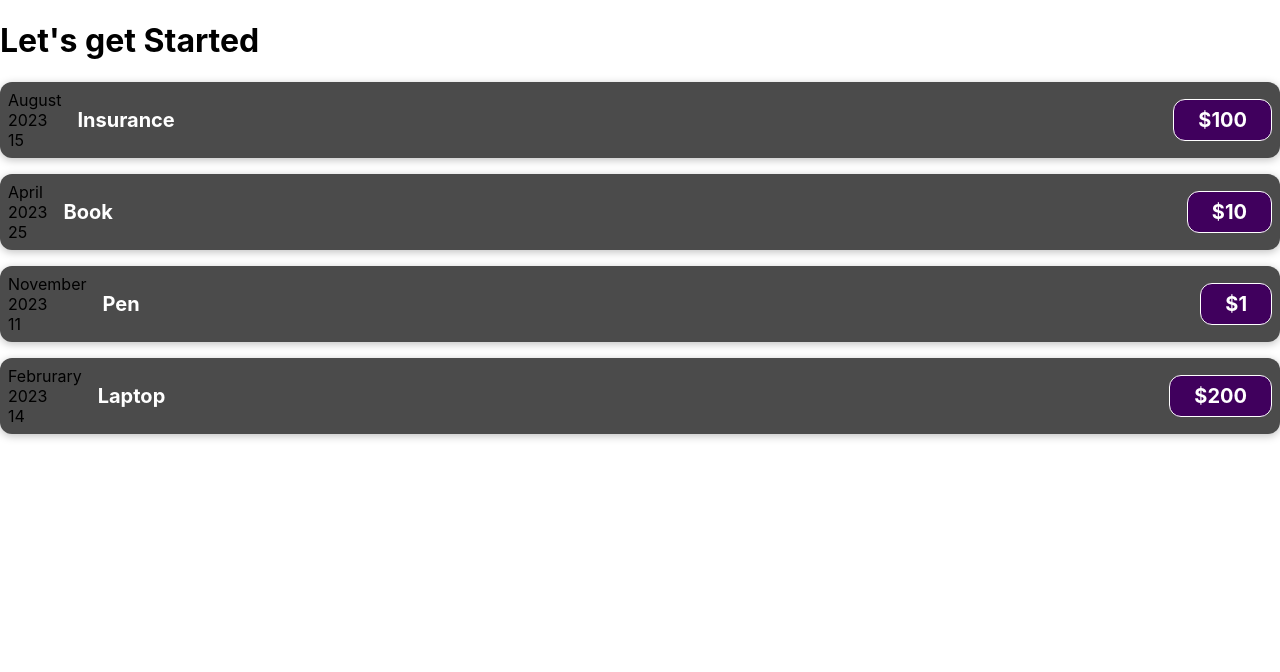
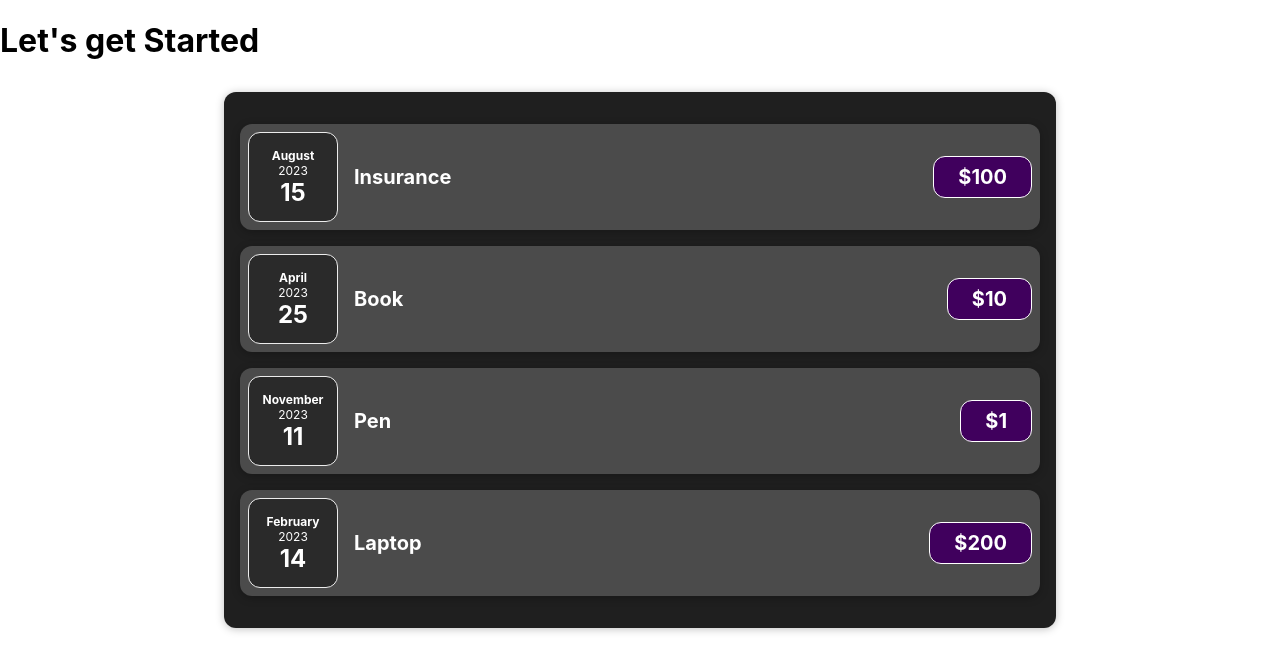
Before and after one commit to revivesanjeev/Expense_Tracker_react_js, a React (Create React App) app: page / in a window 1280 px wide. Shown: the top 672 px of the page. Built offline with nearby package versions, Linux system fonts and the light colour scheme.

Commit message:
spliting the components date and expenses

```diff
--- a/src/App.js
+++ b/src/App.js
@@ -1,51 +1,18 @@
-import ExpenseItem from './componets/ExpenseItem';
+
+import Expenses from './componets/Expenses'
 
 function App() {
   const expenses = [
-    {
-      id: "1",
-      date: new Date(2023, 7, 15),
-      title: "Insurance",
-      price: 100,
-      location: "Bangalore",
-    },
-    {
-      id: "2",
-      date: new Date(2023, 3, 25),
-      title: "Book",
-      price: 10,
-      location: "Delhi",
-    },
-    {
-      id: "3",
-      date: new Date(2023, 10, 11),
-      title: "Pen",
-      price: 1,
-      location: "Hyderabad",
-    },
-    {
-      id: "4",
-      date: new Date(2023, 1, 14),
-      title: "Laptop",
-      price: 200,
-      location: "Mumbai",
-    },
+    { id: "1", date: new Date(2023, 7, 15), title: "Insurance", price: 100 },
+    { id: "2", date: new Date(2023, 3, 25), title: "Book", price: 10 },
+    { id: "3", date: new Date(2023, 10, 11), title: "Pen", price: 1 },
+    { id: "4", date: new Date(2023, 1, 14), title: "Laptop", price: 200 },
   ];
 
   return (
     <div>
       <h1>Let's get Started</h1>
-      {expenses.map((expense, index) => {
-        return (
-          <ExpenseItem
-            key={expense.id}
-            date={expense.date}
-            title={expense.title}
-            price={expense.price}
-            location={expense.location}
-          ></ExpenseItem>
-        );
-      })}
+      <Expenses expenses={expenses} />
     </div>
   );
 }
--- /dev/null
+++ b/src/componets/ExpenseDate.css
@@ -0,0 +1,26 @@
+.expense-date {
+  display: flex;
+  flex-direction: column;
+  width: 5.5rem;
+  height: 5.5rem;
+  border: 1px solid #ececec;
+  background-color: #2a2a2a;
+  color: white;
+  border-radius: 12px;
+  align-items: center;
+  justify-content: center;
+}
+
+.expense-date__month {
+  font-size: 0.75rem;
+  font-weight: bold;
+}
+
+.expense-date__year {
+  font-size: 0.75rem;
+}
+
+.expense-date__day {
+  font-size: 1.5rem;
+  font-weight: bold;
+}
--- /dev/null
+++ b/src/componets/ExpenseDate.js
@@ -0,0 +1,35 @@
+// ExpenseDate.js
+import React from "react";
+import "./ExpenseDate.css";
+
+const months = [
+  "January",
+  "February",
+  "March",
+  "April",
+  "May",
+  "June",
+  "July",
+  "August",
+  "September",
+  "October",
+  "November",
+  "December",
+];
+
+function ExpenseDate(props) {
+
+  const month = months[props.date.getMonth()];
+  const year = props.date.getFullYear();
+  const day = props.date.getDate().toString().padStart(2, "0");
+
+  return (
+    <div className="expense-date">
+      <div className="expense-date__month">{month}</div>
+      <div className="expense-date__year">{year}</div>
+      <div className="expense-date__day">{day}</div>
+    </div>
+  );
+}
+
+export default ExpenseDate;
--- a/src/componets/ExpenseItem.js
+++ b/src/componets/ExpenseItem.js
@@ -1,30 +1,11 @@
 import "./ExpenseItem.css";
-const months = [
-  "January",
-  "Februrary",
-  "March",
-  "April",
-  "May",
-  "June",
-  "July",
-  "August",
-  "September",
-  "October",
-  "November",
-  "December",
-];
+import ExpenseDate from "./ExpenseDate";
+
+
 function ExpenseItem(props) {
-  const month = months[props.date.getMonth()]; // Add 1 to get the correct month
-  const year = props.date.getFullYear();
-  const day = props.date.getDate().toString().padStart(2, "0"); // Using toString() method
-
   return (
     <div className="expense-item">
-      <div>
-        <div>{month}</div>
-        <div>{year}</div>
-        <div>{day}</div>
-      </div>
+      <ExpenseDate date={props.date} />
       <div className="expense-item__description">
         <h2>{props.title}</h2>
         <div className="expense-item__price">${props.price}</div>
--- /dev/null
+++ b/src/componets/Expenses.css
@@ -0,0 +1,9 @@
+.expenses {
+  padding: 1rem;
+  background-color: rgb(31, 31, 31);
+  margin: 2rem auto;
+  width: 50rem;
+  max-width: 95%;
+  border-radius: 12px;
+  box-shadow: 0 1px 8px rgba(0, 0, 0, 0.25);
+}
--- /dev/null
+++ b/src/componets/Expenses.js
@@ -0,0 +1,20 @@
+import ExpenseItem from "./ExpenseItem";
+import './Expenses.css'
+
+function Expenses(props) {
+
+  return (
+    <div className="expenses">
+      {props.expenses.map((expense,index) => (
+        <ExpenseItem
+          key={expense.id}
+          date={expense.date}
+          title={expense.title}
+          price={expense.price}
+        />
+      ))}
+    </div>
+  );
+}
+
+export default Expenses;
```
